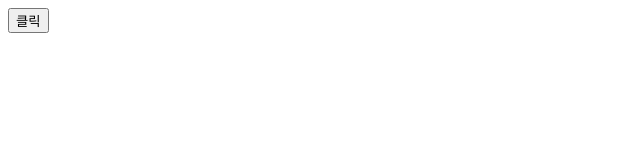
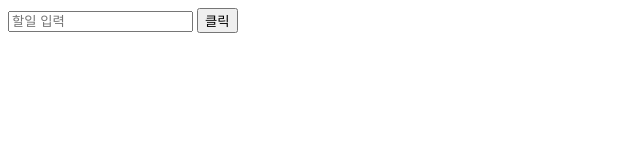
Before and after one commit to osparking/ts_miniproject, a website with bundled scripts: page index.html in a window 1280 px wide. Both pictures are taken after a click on the button "클릭". Shown: the whole page, without its empty margins (0-640 px from the left). Built offline with nearby package versions, Linux system fonts and the light colour scheme.

Commit message:
type assertions with DOM

```diff
--- a/index.html
+++ b/index.html
@@ -8,6 +8,7 @@
 </head>
 
 <body>
+    <input id="todojob" type="text" placeholder="할일 입력"/>
     <button id="btn">클릭</button>
     <script src="dist/index.js"></script>
 </body>
--- a/src/index.ts
+++ b/src/index.ts
@@ -1,2 +1,10 @@
-let variable: unknown = 12345;
-const leng = (variable as string).length;
+let variable: unknown = "12345";
+const lengthOfString = (variable as string).length;
+
+const jobinput = document.getElementById("todojob")! as HTMLInputElement;
+const btn = document.getElementById("btn")! as HTMLButtonElement;
+btn.addEventListener("click", () => {
+    alert(jobinput.value);
+    (<HTMLInputElement>jobinput).value = "";
+})
+// jobinput.value
```
